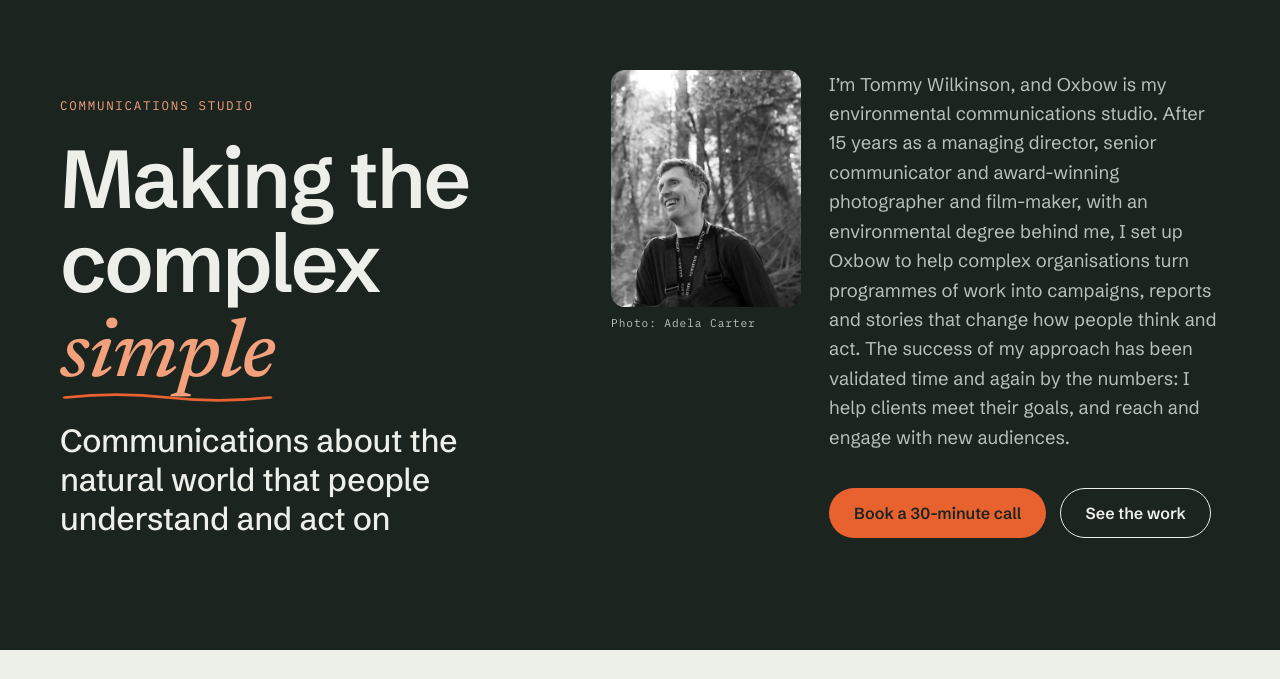
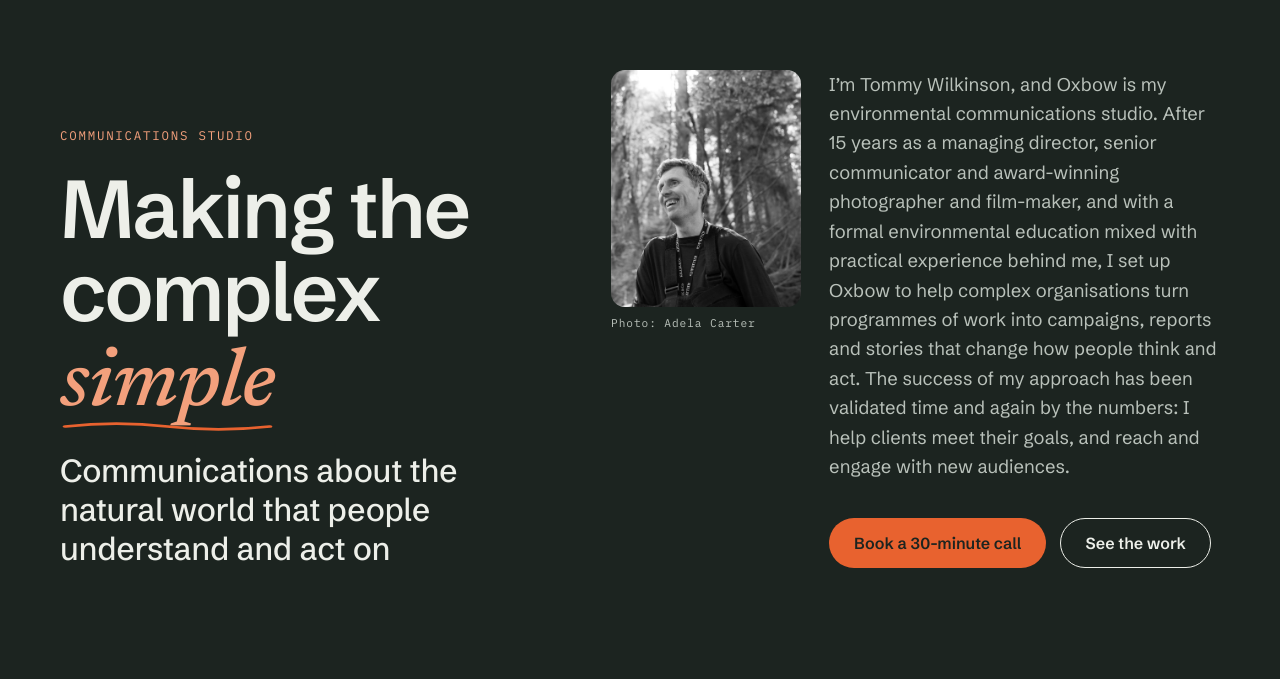
Before and after one commit to tacwilkinson-del/oxbow-website, a plain HTML site: page index.html in a window 1280 px wide. Shown: the part 731-1410 px from the top of the page. Drawn offline with Linux system fonts and the light colour scheme.

Commit message:
Add files via upload

```diff
--- a/index.html
+++ b/index.html
@@ -391,7 +391,7 @@ footer .wrap{display:flex;flex-wrap:wrap;gap:16px;justify-content:space-between;
           <figcaption>Photo: Adela Carter</figcaption>
         </figure>
         <div class="intro-copy">
-      <p class="lede">I’m Tommy Wilkinson, and Oxbow is my environmental communications studio. After 15 years as a managing director, senior communicator and award-winning photographer and film-maker, with an environmental degree behind me, I set up Oxbow to help complex organisations turn programmes of work into campaigns, reports and stories that change how people think and act. The success of my approach has been validated time and again by the numbers: I help clients meet their goals, and reach and engage with new audiences.</p>
+      <p class="lede">I’m Tommy Wilkinson, and Oxbow is my environmental communications studio. After 15 years as a managing director, senior communicator and award-winning photographer and film-maker, and with a formal environmental education mixed with practical experience behind me, I set up Oxbow to help complex organisations turn programmes of work into campaigns, reports and stories that change how people think and act. The success of my approach has been validated time and again by the numbers: I help clients meet their goals, and reach and engage with new audiences.</p>
       <div class="ctas">
         <a class="btn btn-primary" href="#contact">Book a 30-minute call</a>
         <a class="btn btn-ghost" href="#work">See the work</a>
```
